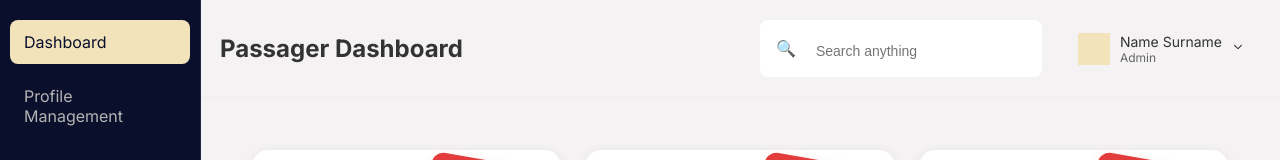
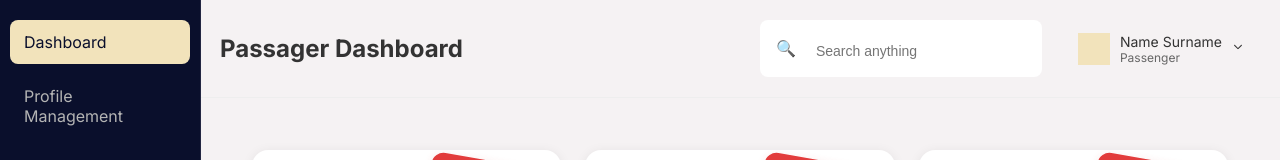
Before and after one commit to ShqipeAirline/ShqipeAirline, a React (Vite) app in the folder Front/shqipe-airline/: page /passenger-dashboard in a window 1280 px wide. Shown: the top 160 px of the page. Built offline with nearby package versions, Linux system fonts and the light colour scheme; grey boxes are pictures that could not be loaded.

Commit message:
Update PassagerLayout.jsx

```diff
--- a/Front/shqipe-airline/src/layouts/PassagerLayout.jsx
+++ b/Front/shqipe-airline/src/layouts/PassagerLayout.jsx
@@ -55,7 +55,7 @@ const PassagerLayout = () => {
               <span></span>
               <div className="user-info">
                 <span className="user-name">Name Surname</span>
-                <span className="user-role">Admin</span>
+                <span className="user-role">Passenger</span>
               </div>
               <button className="profile-dropdown"><IoIosArrowDown /></button>
             </div>
```
